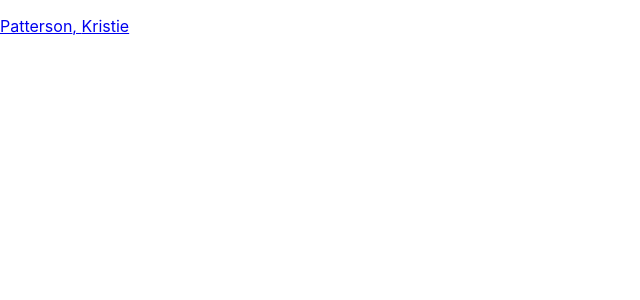
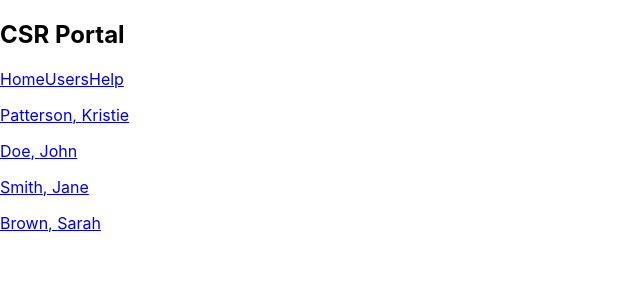
Before and after one commit to kpatterson395/customer_service_portal, a React (Create React App) app: page /users in a window 1280 px wide. Shown: the top 300 px of the page, without its empty margins (0-640 px from the left). Built offline with nearby package versions, Linux system fonts and the light colour scheme.

Commit message:
add nav + more mock data

```diff
--- a/src/App.js
+++ b/src/App.js
@@ -1,7 +1,6 @@
 import "./App.css";
 import UserList from "./UserList";
 import Home from "./Home";
-import { v4 as uuidv4 } from "uuid";
 import {
   createBrowserRouter,
   createRoutesFromElements,
@@ -9,23 +8,18 @@ import {
   RouterProvider,
 } from "react-router-dom";
 import UserDetails from "./UserDetails";
-
-const users = [
-  {
-    first: "Kristie",
-    last: "Patterson",
-    id: uuidv4(),
-  },
-];
+import RootLayout from "./RootLayout";
+import NotFound from "./NotFound";
 
 const router = createBrowserRouter(
   createRoutesFromElements(
-    <Route path="/">
+    <Route path="/" element={<RootLayout />}>
       <Route index element={<Home />} />
       <Route path="users">
-        <Route index element={<UserList users={users} />} />
+        <Route index element={<UserList />} />
         <Route path=":id" element={<UserDetails />} />
       </Route>
+      <Route path="*" element={<NotFound />} />
     </Route>
   )
 );
--- /dev/null
+++ b/src/NotFound.js
@@ -0,0 +1,9 @@
+const NotFound = () => {
+  return (
+    <div>
+      <h1>Uh oh! Page not found.</h1>
+    </div>
+  );
+};
+
+export default NotFound;
--- /dev/null
+++ b/src/RootLayout.js
@@ -0,0 +1,19 @@
+import { Outlet, NavLink } from "react-router-dom";
+
+export default function RootLayout() {
+  return (
+    <div className="root-layout">
+      <header>
+        <nav>
+          <h1>CSR Portal</h1>
+          <NavLink to="/">Home</NavLink>
+          <NavLink to="users">Users</NavLink>
+          <NavLink to="help">Help</NavLink>
+        </nav>
+      </header>
+      <main>
+        <Outlet />
+      </main>
+    </div>
+  );
+}
--- a/src/UserList.js
+++ b/src/UserList.js
@@ -1,7 +1,9 @@
 import UserListItem from "./UserListItem";
 import { Link } from "react-router-dom";
+import userData from "./mockData.json";
 
-const UserList = ({ users }) => {
+const UserList = () => {
+  const users = userData.users;
   return (
     <div>
       {users.map((user) => {
--- /dev/null
+++ b/src/mockData.json
@@ -0,0 +1,40 @@
+{
+  "users": [
+    {
+      "id": "8321c2f8-3007-11ee-be56-0242ac120002",
+      "first": "Kristie",
+      "last": "Patterson",
+      "email": "test@gmail.com",
+      "phone": "7777777777",
+      "vehicle_subs": [],
+      "purchase_history": []
+    },
+    {
+      "id": "fcb14202-bf8b-4f82-81b1-34491d4402e2",
+      "first": "John",
+      "last": "Doe",
+      "email": "test2@gmail.com",
+      "phone": "7777777771",
+      "vehicle_subs": [],
+      "purchase_history": []
+    },
+    {
+      "id": "b4473563-cd22-426d-9101-00e93f5280f1",
+      "first": "Jane",
+      "last": "Smith",
+      "email": "test3@gmail.com",
+      "phone": "7777777772",
+      "vehicle_subs": [],
+      "purchase_history": []
+    },
+    {
+      "id": "9a9217e2-dc7c-4dfe-94d3-194c8d9edec3",
+      "first": "Sarah",
+      "last": "Brown",
+      "email": "test4@gmail.com",
+      "phone": "7777777773",
+      "vehicle_subs": [],
+      "purchase_history": []
+    }
+  ]
+}
```
Also changed, not shown: 1 other file (tests, documents, lock files or other folders).
